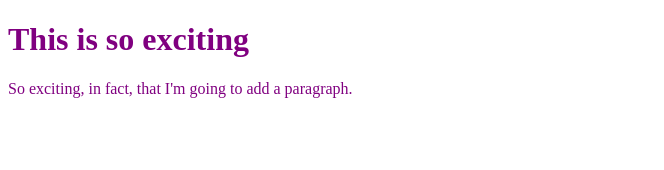
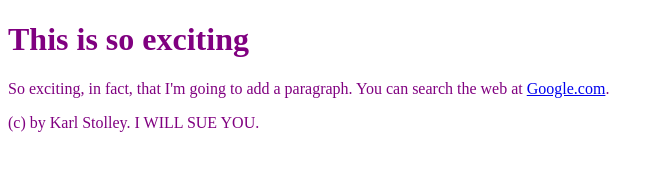
Before and after one commit to fwd-2020/week-02, a plain HTML site: page index.html in a window 1280 px wide. Shown: the whole page, without its empty margins (0-664 px from the left). Drawn offline with Linux system fonts and the light colour scheme.

Commit message:
Add additional, modern HTML tags

```diff
--- a/index.html
+++ b/index.html
@@ -6,10 +6,19 @@
     <link rel="stylesheet" href="screen.css" />
   </head>
   <body>
-    <h1>This is so exciting</h1>
-    <p>
-      So exciting, in fact, that I'm going to add a paragraph.
-    </p>
+    <header>
+      <h1>This is so exciting</h1>
+    </header>
+    <main>
+      <p>
+        So exciting, in fact, that I'm going to add a paragraph.
+        You can search the web at
+        <a href="https://www.google.com">Google.com</a>.
+      </p>
+    </main>
+    <footer>
+      (c) by Karl Stolley. I WILL SUE YOU.
+    </footer>
     <script src="site.js"></script>
   </body>
 </html>
```
